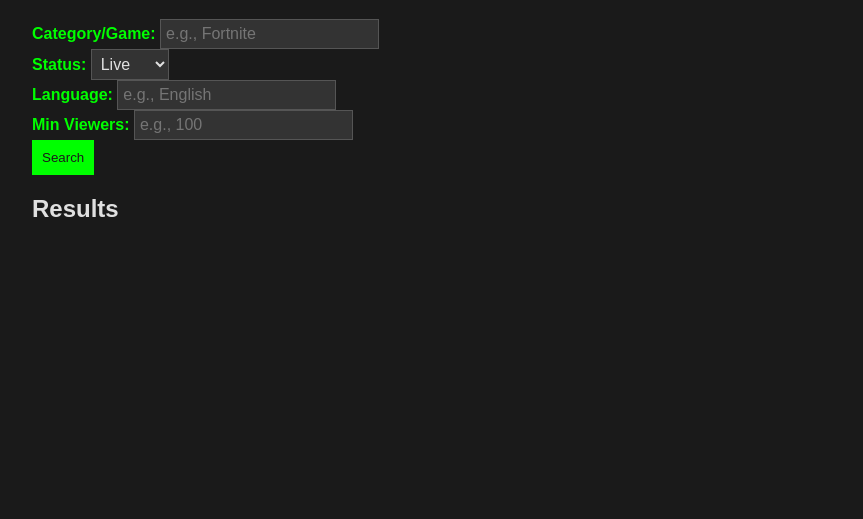
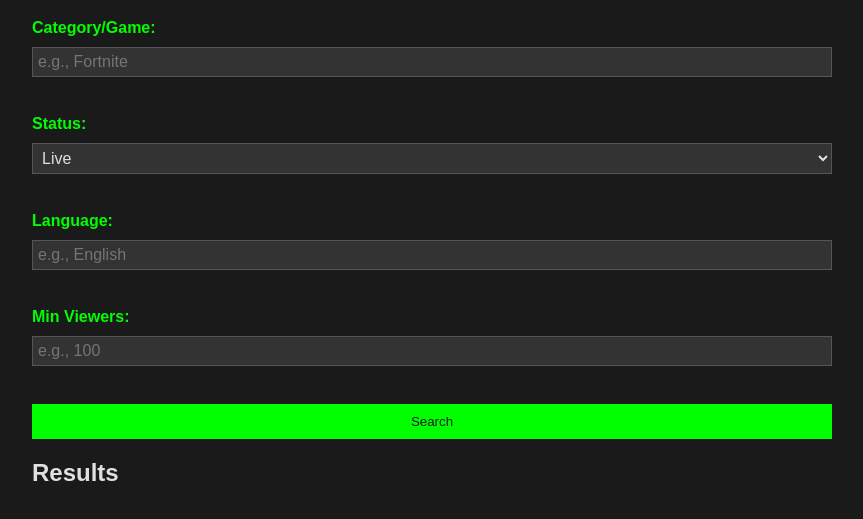
Before and after one commit to cwetherell/KickPlus, a plain HTML site: page index.html in a window 1280 px wide. Shown: the part 81-600 px from the top of the page, without its empty margins (208-1071 px from the left). Drawn offline with Linux system fonts and the light colour scheme.

Commit message:
Update styles.css

```diff
--- a/styles.css
+++ b/styles.css
@@ -9,7 +9,7 @@ body {
   h1 {
     color: #00ff00;
   }
-  filterForm {
+  Form {
     display: flex;
     flex-direction: column;
     gap: 10px;
```
